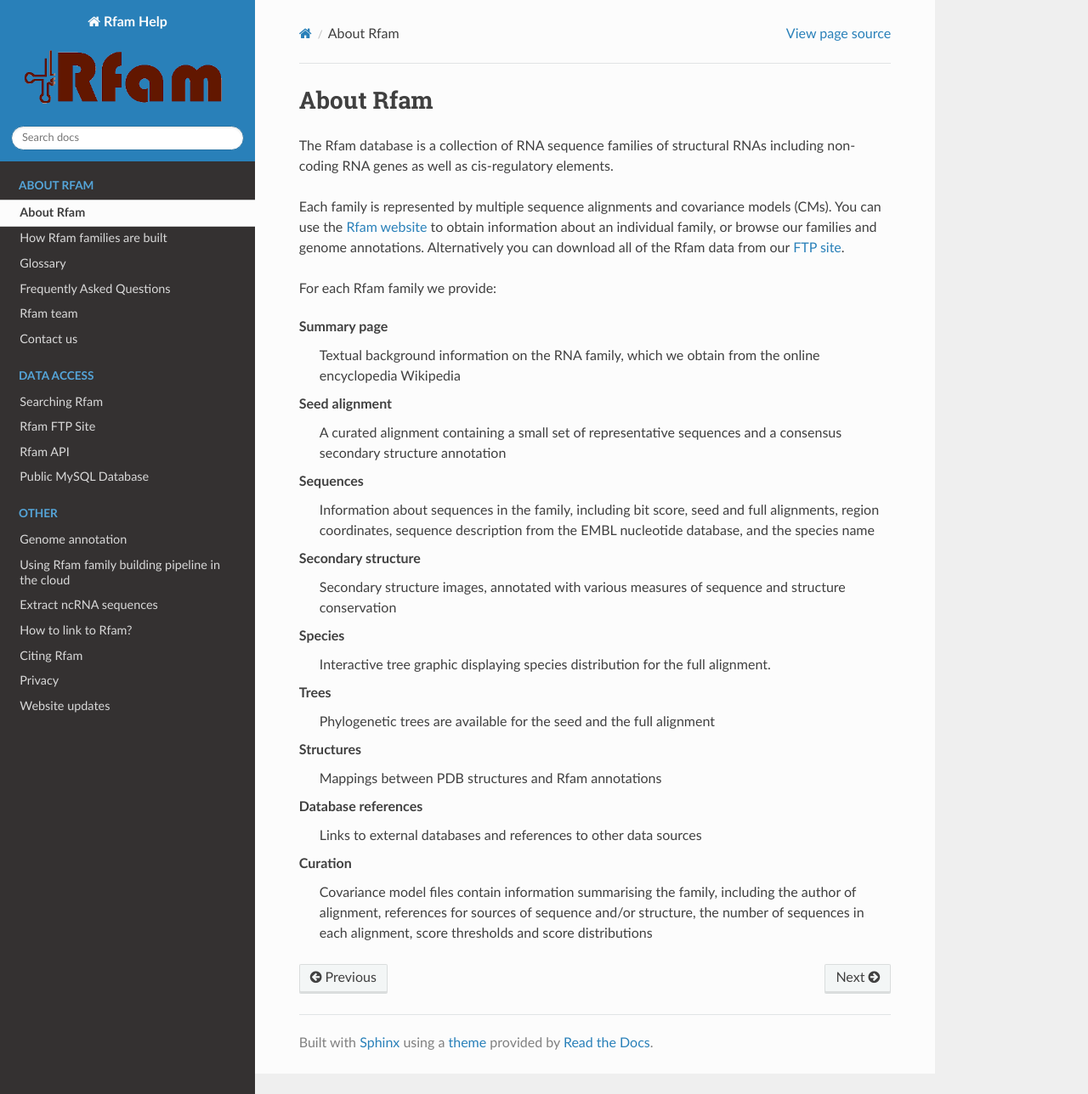
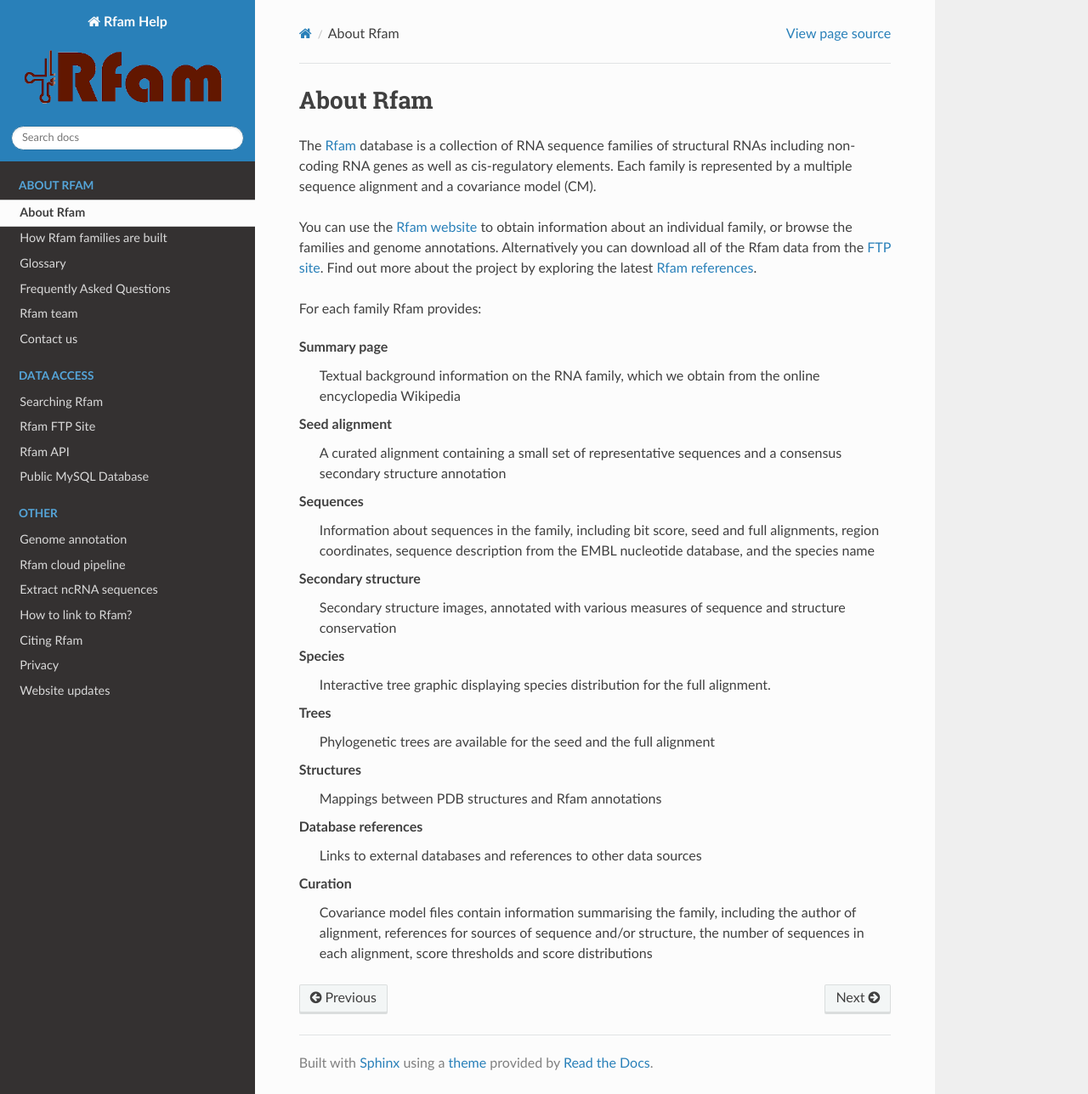
Before and after one commit to Rfam/rfam-docs, a Sphinx documentation site: the page built from docs/source/about-rfam.rst, in a window 1280 px wide and 1288 px high. Shown: the whole window at 85% size. Built offline with Sphinx 7.4.7 and the Read the Docs theme 2.0.0, drawn with Linux system fonts in a browser that asks for light colours.

Commit message:
Add more links to glossary

```diff
--- a/docs/source/about-rfam.rst
+++ b/docs/source/about-rfam.rst
@@ -1,18 +1,18 @@
 About Rfam
 ==========
 
-The Rfam database is a collection of RNA sequence families of
+The `Rfam <http://rfam.org>`_ database is a collection of RNA sequence families of
 structural RNAs including non-coding RNA genes as well as
-cis-regulatory elements.
+cis-regulatory elements. Each family is represented by a multiple
+sequence alignment and a covariance model (CM).
 
-Each family is represented by multiple
-sequence alignments and covariance models (CMs).
 You can use the `Rfam website <http://rfam.org>`_
 to obtain information about an individual family, or browse
-our families and genome annotations. Alternatively you can download
-all of the Rfam data from our `FTP site <ftp://ftp.ebi.ac.uk/pub/databases/Rfam/CURRENT>`_.
+the families and genome annotations. Alternatively you can download
+all of the Rfam data from the `FTP site <ftp://ftp.ebi.ac.uk/pub/databases/Rfam/CURRENT>`_.
+Find out more about the project by exploring the latest :ref:`citing-rfam:Rfam references`.
 
-For each Rfam family we provide:
+For each family Rfam provides:
 
 **Summary page**
   Textual background information on the RNA family, which we obtain from
--- a/docs/source/building-families.rst
+++ b/docs/source/building-families.rst
@@ -6,7 +6,7 @@
 Seed alignments and secondary structure annotation
 --------------------------------------------------
 
-Rfam **seed alignments** are small, curated sets of representative sequences
+Rfam :ref:`glossary:Seed alignment` is a small, curated set of representative sequences
 for each family, as opposed to an alignment of all known members. The
 seed alignment also has as a **secondary structure** annotation, which
 represents the conserved secondary structure for these sequences.
--- a/docs/source/faq.rst
+++ b/docs/source/faq.rst
@@ -15,7 +15,7 @@
 We use the `Infernal <http://eddylab.org/infernal/>`_ software to build a covariance model
 from this alignment.
 
-2. The covariance model is used to search the *rfamseq* sequence database
+2. The covariance model is used to search the :ref:`glossary:rfamseq` sequence database
 for other family members and build a **full** alignment including all instances of a family.
 Starting with Rfam 12.0 the full alignments are no longer provided by Rfam, but they can
 be generated as described in the following `protocol <https://www.ncbi.nlm.nih.gov/pmc/articles/PMC6754622/>`_.
```
Also changed, not shown: docs/source/rfam-cloud.rst (+11 -6 lines).
